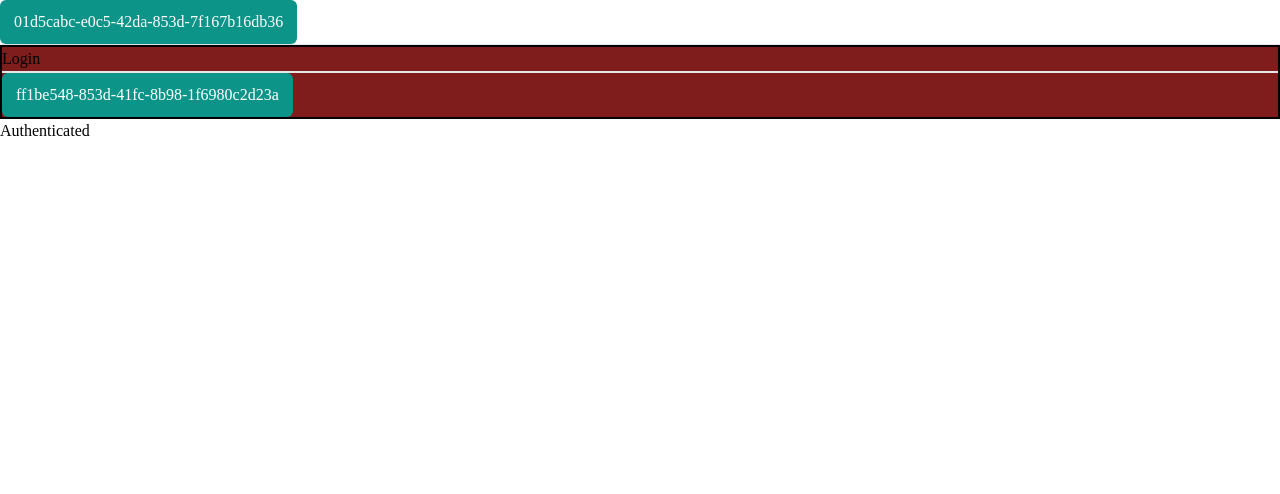
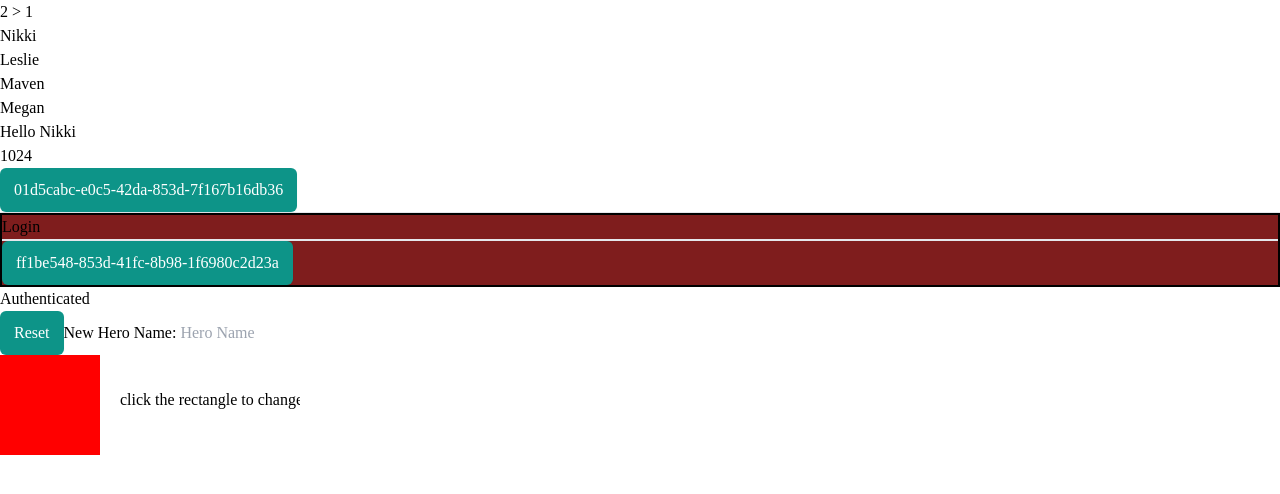
Before and after one commit to nikkinicholasromero/angular-demo-2024-06-03, an Angular app: page / in a window 1280 px wide. Shown: the top 494 px of the page. Built offline with nearby package versions, Linux system fonts and the light colour scheme; a web font is replaced by a local one.

Commit message:
Explored Template Syntax

```diff
--- a/src/app/app.component.ts
+++ b/src/app/app.component.ts
@@ -6,21 +6,49 @@ import { afterRender } from '@angular/core';
 import { AnonymousCard } from './anonymous-card/anonymous-card.component';
 import { AuthenticatedCard } from './authenticated-card/authenticated-card.component';
 import { NgComponentOutlet } from '@angular/common';
+import { GreetPipe } from './pipe/greet.pipe';
+import { ExponentialStrengthPipe } from './pipe/exponential-strength.pipe';
+import { FlyingHeroes } from './flying-heroes/flying-heroes.component';
+import { SvgComponent } from './svg/svg.component';
 
 @Component({
   standalone: true,
   selector: 'app-root',
   template: `
+    @if (2 > 1) {
+      <p>2 > 1</p>
+    } @else {
+      <p>2 <= 1</p>
+    }
+
+    @for (item of items; track item.id) {
+      <p>{{ item.name }}</p>
+    } @empty {
+      <li> There are no items.</li>
+    }
+
+   <p>{{ "Nikki" | greet }}</p>
+   <p>{{ 2 | exponentialStrength : 10 }}</p>
+
     <button type="button" class="btn-primary" (click)="changeChild()" #button>{{parentLabel}}</button>
     <hr>
     <app-login-form [childLabel]='childLabel' (buttonClicked)="changeParent($event)"></app-login-form>
-    <ng-container *ngComponentOutlet="card">
+
+    <ng-container *ngComponentOutlet="card"></ng-container>
+
+    <app-flying-heroes></app-flying-heroes>
+
+    <app-svg></app-svg>
   `,
   imports: [
+    NgComponentOutlet,
     LoginForm,
     AnonymousCard,
     AuthenticatedCard,
-    NgComponentOutlet
+    FlyingHeroes,
+    SvgComponent,
+    GreetPipe,
+    ExponentialStrengthPipe
   ],
   providers: [
     NgComponentOutlet
@@ -37,6 +65,20 @@ export class AppComponent implements OnInit, OnChanges, DoCheck, AfterViewInit,
   button!: ElementRef;
 
   card!: Type<any> | null;
+
+  items: {id: number, name: string}[] = [{
+    id: 1,
+    name: "Nikki"
+  },{
+    id: 2,
+    name: "Leslie"
+  },{
+    id: 3,
+    name: "Maven"
+  },{
+    id: 4,
+    name: "Megan"
+  }];
 
   constructor() {
     afterNextRender(() => {
--- /dev/null
+++ b/src/app/flying-heroes/flying-heroes.component.ts
@@ -0,0 +1,40 @@
+import { Component } from "@angular/core";
+import { FlyingHeroesPipe } from "../pipe/flying-heroes.pipe";
+
+@Component({
+  standalone: true,
+  selector: 'app-flying-heroes',
+  template: `
+    <button type="button" class="btn-primary" (click)="reset()">Reset</button>
+    <label for="hero-name">New Hero Name: </label>
+    <input type="text" placeholder="Hero Name" #box (keyup.enter)="addHero(box.value); box.value = ''">
+
+    @for (hero of (heroes | flyingHeroes); track hero.name) {
+      <div>{{ hero.name }}</div>
+    }
+  `,
+  imports: [
+    FlyingHeroesPipe
+  ]
+})
+export class FlyingHeroes {
+  heroes: {
+    name: string,
+    canFly: boolean
+  }[] = [];
+
+  addHero(name = ''): void {
+    if (name.trim() == '') {
+      return;
+    }
+
+    this.heroes.push({
+      name: name,
+      canFly: true
+    });
+  }
+
+  reset(): void {
+    this.heroes = [];
+  }
+}
--- /dev/null
+++ b/src/app/pipe/exponential-strength.pipe.ts
@@ -0,0 +1,11 @@
+import { Pipe, PipeTransform } from "@angular/core";
+
+@Pipe({
+  standalone: true,
+  name: 'exponentialStrength'
+})
+export class ExponentialStrengthPipe implements PipeTransform {
+  transform(value: any, exponent = 1) {
+    return Math.pow(value, exponent);
+  }
+}
--- /dev/null
+++ b/src/app/pipe/flying-heroes.pipe.ts
@@ -0,0 +1,15 @@
+import { Pipe, PipeTransform } from "@angular/core";
+
+@Pipe({
+  standalone: true,
+  name: 'flyingHeroes',
+  pure: false
+})
+export class FlyingHeroesPipe implements PipeTransform {
+  transform(allHeroes: {
+    name: string,
+    canFly: boolean
+  }[]) {
+    return allHeroes.filter(h => h.canFly);
+  }
+}
--- /dev/null
+++ b/src/app/pipe/greet.pipe.ts
@@ -0,0 +1,11 @@
+import { Pipe, PipeTransform } from "@angular/core";
+
+@Pipe({
+  standalone: true,
+  name: 'greet'
+})
+export class GreetPipe implements PipeTransform {
+  transform(value: string): string {
+    return `Hello ${value}`;
+  }
+}
--- /dev/null
+++ b/src/app/svg/svg.component.ts
@@ -0,0 +1,16 @@
+import { Component } from "@angular/core";
+
+@Component({
+  standalone: true,
+  selector: 'app-svg',
+  templateUrl: 'svg.component.svg'
+})
+export class SvgComponent {
+  fillColor = 'rgb(255, 0, 0)';
+  changeColor() {
+    const r = Math.floor(Math.random() * 256);
+    const g = Math.floor(Math.random() * 256);
+    const b = Math.floor(Math.random() * 256);
+    this.fillColor = `rgb(${r}, ${g}, ${b})`;
+  }
+}
```
Also changed, not shown: src/app/svg/svg.component.svg (added).
